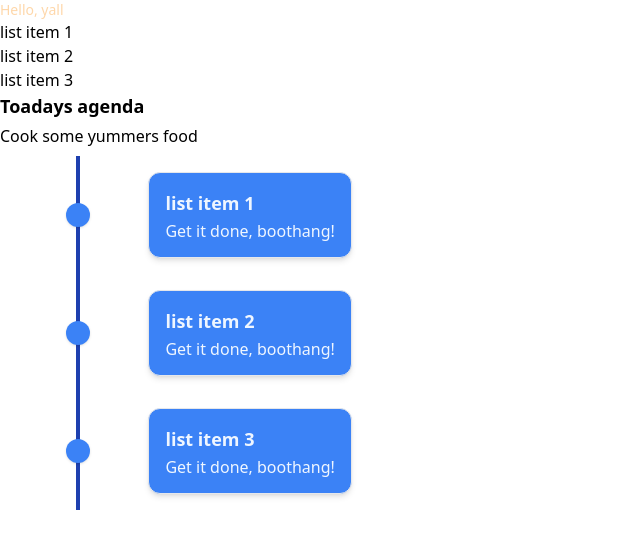
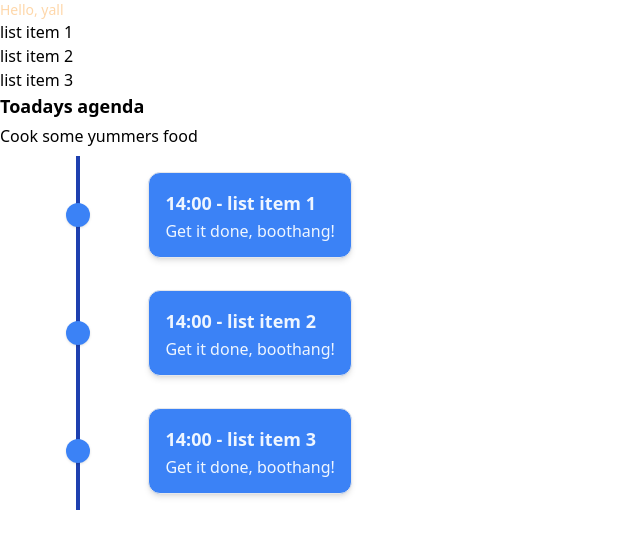
Before and after one commit to Zap-Boom/Junction2022, a React (Create React App) app in the folder frontend/: page / in a window 1280 px wide. Shown: the top 548 px of the page, without its empty margins (0-640 px from the left). Built offline with nearby package versions, Linux system fonts and the light colour scheme.

Commit message:
added time to cal entry bubbles

```diff
--- a/frontend/src/components/calendarEntry.tsx
+++ b/frontend/src/components/calendarEntry.tsx
@@ -16,7 +16,7 @@ const CalEntry = (props: Props) => {
         <div className="absolute w-6 h-6 -mt-3 bg-blue-500 rounded-full shadow top-1/2"></div>
       </div>
       <div className="col-start-2 col-end-10 p-4 my-4 mr-auto bg-blue-500 border shadow-md rounded-xl">
-        <h3 className="mb-1 text-lg font-semibold">{item.title}</h3>
+        <h3 className="mb-1 text-lg font-semibold"> 14:00 - {item.title} </h3>
         <p className="leading-tight text-justify">Get it done, boothang!</p>
       </div>
     </div>
```
